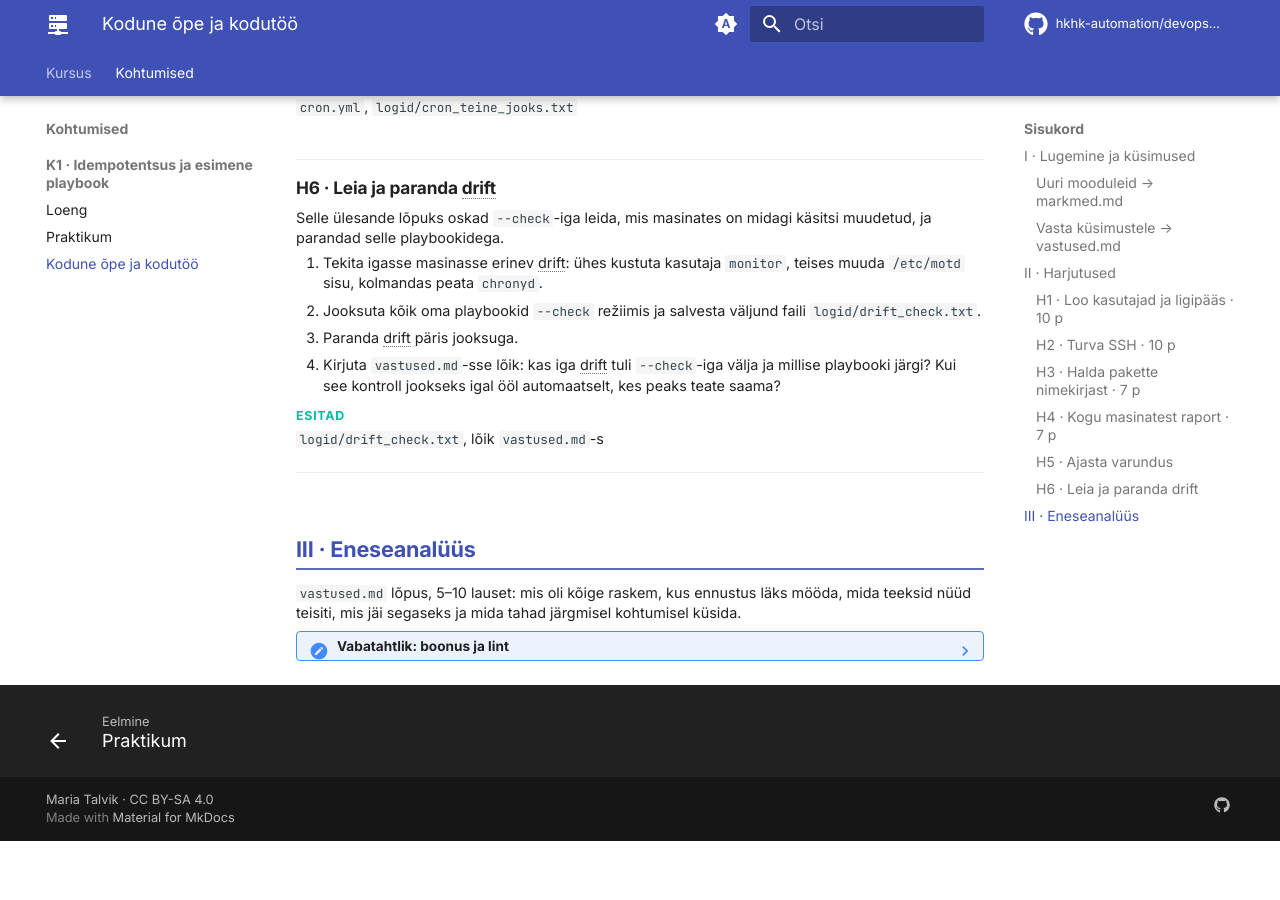
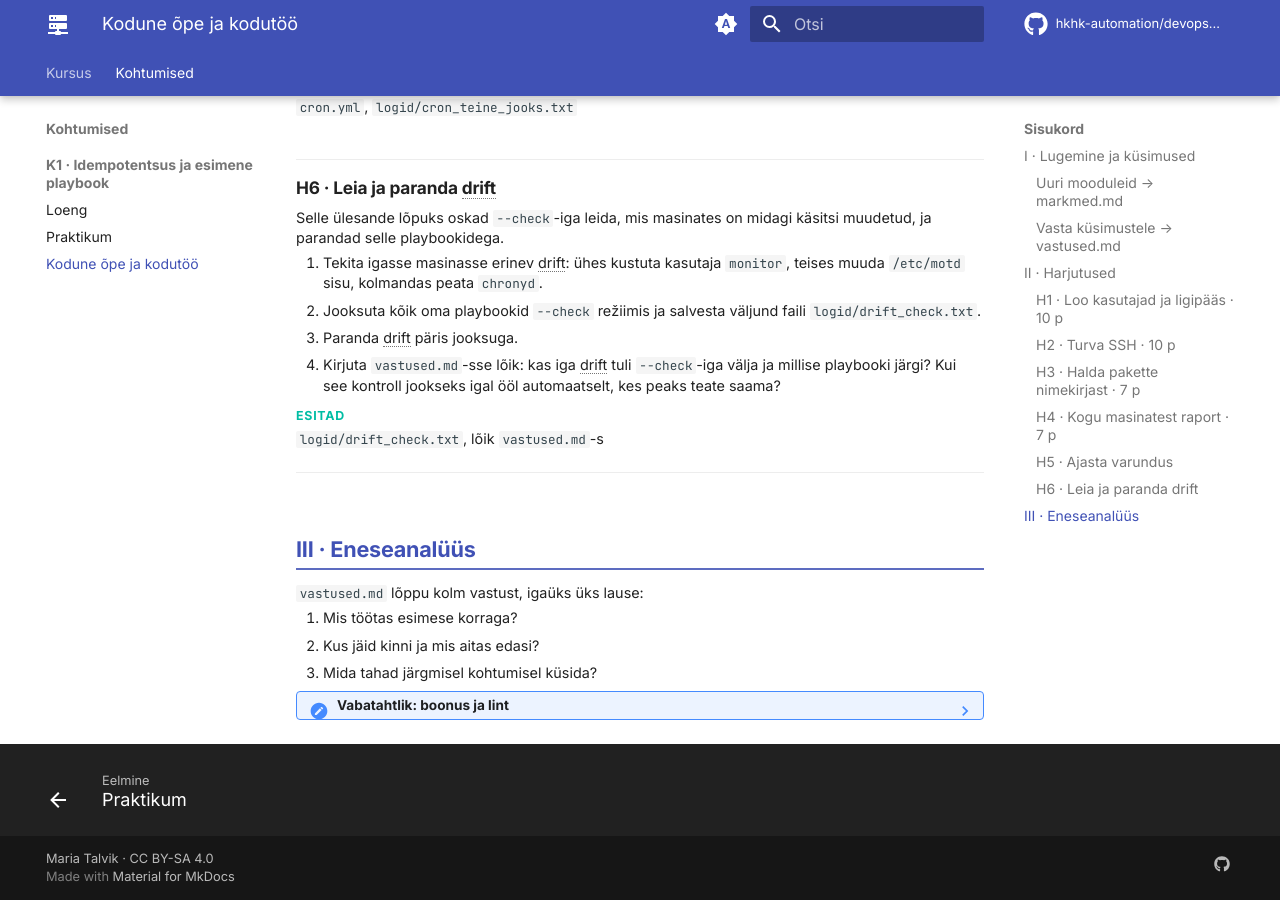
Before and after one commit to hkhk-automation/devops-lite, an MkDocs documentation site: the page built from docs/week01/homework.md, in a window 1280 px wide and 900 px high, scrolled down 4021 px. Built offline with MkDocs 1.6.1 and Material for MkDocs 9.7.7, drawn with Linux system fonts in a browser that asks for light colours; comment, search, counter and statistics services are not loaded; before the commit the page ends 4862 px from its top, so only the background shows below that; some of the changed text lies outside the part shown.

Commit message:
Vastused lühidalt, eneseanalüüs kolme küsimusena, sõnade nõue välja

```diff
--- a/docs/week01/homework.md
+++ b/docs/week01/homework.md
@@ -33,7 +33,7 @@
 
 ### Vasta küsimustele → `vastused.md`
 
-Iga vastus 2–4 lauset oma sõnadega.
+Vasta lühidalt oma sõnadega, üks-kaks lauset igale.
 
 1. Miks on `useradd deploy` shelli skriptis ohtlikum kui `ansible.builtin.user`? Mis juhtub kummagagi teisel jooksul? (A2, loeng §5)
 2. `PLAY RECAP` näitab ühel masinal `unreachable=1`, teistel `changed=0`. Mida sa selle masina olekust tead ja mida teed järgmiseks? (loeng §14)
@@ -233,7 +233,11 @@
 
 ## III · Eneseanalüüs
 
-`vastused.md` lõpus, 5–10 lauset: mis oli kõige raskem, kus ennustus läks mööda, mida teeksid nüüd teisiti, mis jäi segaseks ja mida tahad järgmisel kohtumisel küsida.
+`vastused.md` lõppu kolm vastust, igaüks üks lause:
+
+1. Mis töötas esimese korraga?
+2. Kus jäid kinni ja mis aitas edasi?
+3. Mida tahad järgmisel kohtumisel küsida?
 
 ??? note "Vabatahtlik: boonus ja lint"
 
```
Also changed, not shown: docs/week01/lab.md (+2 -2 lines).
